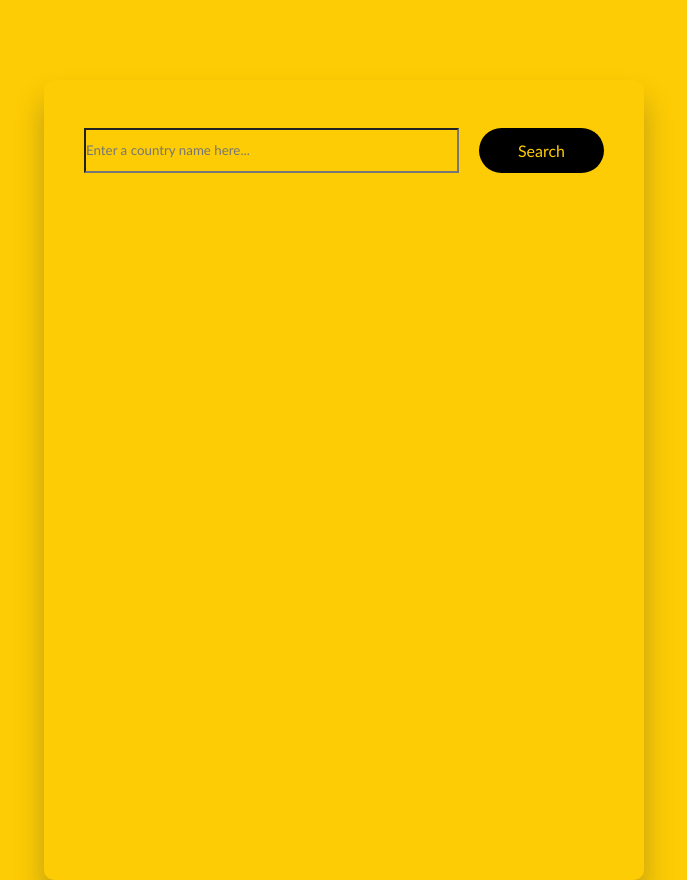
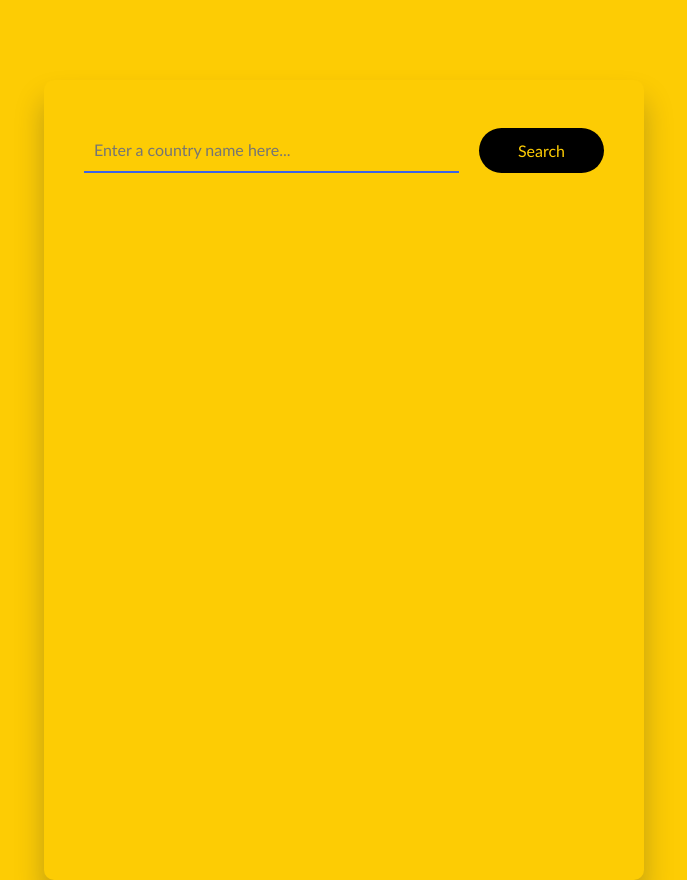
Before and after one commit to Rashidcodes0/geo-guide, a plain HTML site: page index.html in a window 1280 px wide. Shown: the part 1480-2360 px from the top of the page, without its empty margins (296-983 px from the left). Drawn offline with Linux system fonts and the light colour scheme.

Commit message:
style input

```diff
--- a/index.css
+++ b/index.css
@@ -192,3 +192,12 @@ section .one {
 .search {
     background: #1DA1F2;
 }
+
+.search-wrapper input {
+    font-size: 1em;
+    padding: 0 0.62em;
+    border: none;
+    border-bottom: 2px solid #3d64e6;
+    outline: none;
+    color: #222a43;
+}
```
